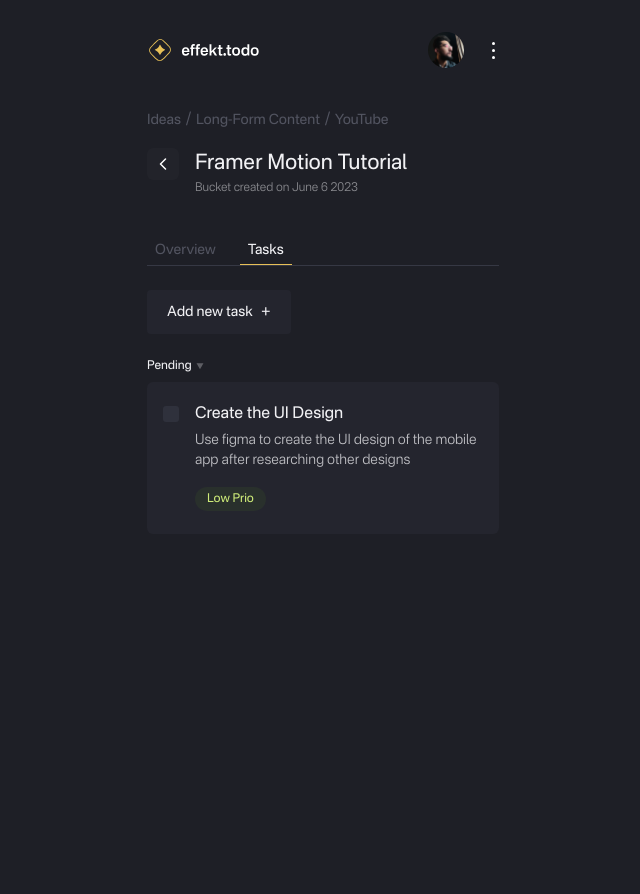
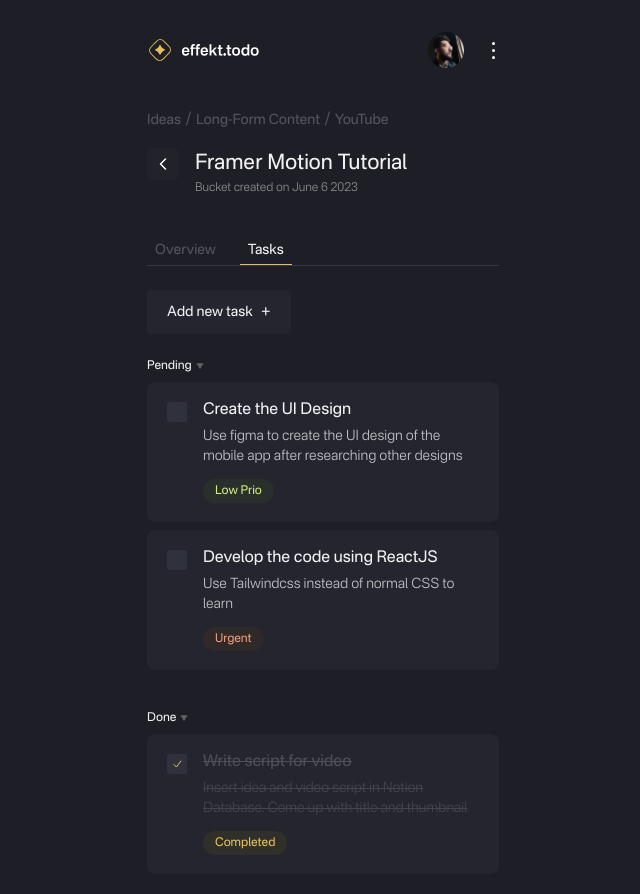
Before and after one commit to aalsayad/effekt.todo, a React (Vite) app: page / in a window 1280 px wide. Shown: the top 894 px of the page, without its empty margins (317-957 px from the left). Before the commit the page ends 800 px from the top, so only its background shows below. Built offline with nearby package versions, Linux system fonts and the light colour scheme.

Commit message:
zustand store, update task state

```diff
--- a/package.json
+++ b/package.json
@@ -11,7 +11,8 @@
   },
   "dependencies": {
     "react": "^18.2.0",
-    "react-dom": "^18.2.0"
+    "react-dom": "^18.2.0",
+    "zustand": "^4.3.8"
   },
   "devDependencies": {
     "@types/react": "^18.0.37",
--- a/src/Components/BucketContent.jsx
+++ b/src/Components/BucketContent.jsx
@@ -1,6 +1,10 @@
 import arrowBottom from '../assets/arrow-bottom.svg';
+import Task from './Task.jsx';
+import useStore from '../Store/Store.js';
 
 export default function BucketContent() {
+  const tasks = useStore((state) => state.tasks);
+
   return (
     <>
       <div className='flex gap-4 border-b-[var(--border)] border-b-[1px] mb-6'>
@@ -18,18 +22,39 @@
         <p className='flex items-center text-xs gap-1'>
           Pending <img src={arrowBottom} className='w-2 opacity-30' />
         </p>
-        <div className='flex items-start gap-4 py-5 px-4 pb-6 w-full min-h-[50px] bg-[var(--light-navy)] rounded-md'>
-          <div className='cursor-pointer mt-1 min-w-[16px] min-h-[16px] bg-[#2F313C] rounded-[3px]'></div>
-          <div>
-            <div className='mb-4'>
-              <h4 className='text-base mb-1'>Create the UI Design</h4>
-              <p className='text-sm opacity-[0.75] font-light'>
-                Use figma to create the UI design of the mobile app after researching other designs
-              </p>
-            </div>
-            <span className=' px-[12px] py-[6px] text-xs text-[#CEEC79] bg-[#29302C] rounded-full'>Low Prio</span>
-          </div>
-        </div>
+        {tasks.map((task) => {
+          if (!task.completed) {
+            return (
+              <Task
+                id={task.id}
+                key={task.id}
+                heading={task.heading}
+                description={task.description}
+                priority={task.priority}
+                completed={task.completed}
+              />
+            );
+          }
+        })}
+      </div>
+      <div className='flex flex-col gap-2 mt-10'>
+        <p className='flex items-center text-xs gap-1'>
+          Done <img src={arrowBottom} className='w-2 opacity-30' />
+        </p>
+        {tasks.map((task) => {
+          if (task.completed) {
+            return (
+              <Task
+                id={task.id}
+                key={task.id}
+                heading={task.heading}
+                description={task.description}
+                priority={task.priority}
+                completed={task.completed}
+              />
+            );
+          }
+        })}
       </div>
     </>
   );
--- /dev/null
+++ b/src/Components/Task.jsx
@@ -0,0 +1,41 @@
+import useStore from '../Store/Store';
+
+function Task({ id, heading, description, priority, completed }) {
+  const updateTasks = useStore((state) => state.updateTasks);
+  const handleCheckboxClick = () => {
+    updateTasks(id);
+  };
+
+  return (
+    <div className='flex items-start gap-4 p-4 px-5 pb-5 w-full min-h-[50px] bg-[var(--light-navy)] rounded-lg'>
+      <div
+        onClick={handleCheckboxClick}
+        className='flex items-center justify-center cursor-pointer mt-1 min-w-[20px] min-h-[20px] bg-[#2F313C] rounded-[3px]'
+      >
+        {completed && (
+          <svg width='9' height='8' viewBox='0 0 9 8' fill='none' xmlns='http://www.w3.org/2000/svg'>
+            <path d='M1 4.6L3.4 7L7.9 1' stroke='#E7C057' strokeLinecap='round' strokeLinejoin='round' />
+          </svg>
+        )}
+      </div>
+      <div>
+        <div className={`mb-3 ${completed && 'line-through opacity-20'}`}>
+          <h4 className={`text-base mb-1 `}>{heading}</h4>
+          <p className='text-sm opacity-[0.75] font-light'>{description}</p>
+        </div>
+        <span
+          className={`px-[12px] py-[6px] text-xs rounded-full
+          ${priority == 'Low Prio' && 'text-[#CEEC79] bg-[#29302C]'}
+          ${priority == 'High Prio' && 'text-[#798BEC] bg-[#2F2F37]'}
+          ${priority == 'Urgent' && 'text-[#EC9B79] bg-[#302929]'}
+          ${completed && 'text-[#E7C057] bg-[#302F29]'}
+          `}
+        >
+          {!completed ? priority : 'Completed'}
+        </span>
+      </div>
+    </div>
+  );
+}
+
+export default Task;
--- /dev/null
+++ b/src/Store/Store.js
@@ -0,0 +1,50 @@
+import { create } from 'zustand';
+
+const useStore = create((set, get) => ({
+  tasks: [
+    {
+      id: 1,
+      heading: 'Create the UI Design',
+      description: 'Use figma to create the UI design of the mobile app after researching other designs',
+      priority: 'Low Prio',
+      completed: false,
+    },
+    {
+      id: 2,
+      heading: 'Develop the code using ReactJS',
+      description: 'Use Tailwindcss instead of normal CSS to learn',
+      priority: 'Urgent',
+      completed: false,
+    },
+    {
+      id: 3,
+      heading: 'Write script for video',
+      description: 'Insert idea and video script in Notion Database. Come up with title and thumbnail',
+      priority: 'High Prio',
+      completed: true,
+    },
+  ],
+  updateTasks: (id) => {
+    const tasks = get().tasks;
+    const newTasks = tasks.map((task) => {
+      if (id === task.id && !task.completed) {
+        return {
+          ...task,
+          completed: true,
+        };
+      } else if (id === task.id && task.completed) {
+        return {
+          ...task,
+          completed: false,
+        };
+      } else {
+        return task;
+      }
+    });
+    set(() => ({
+      tasks: newTasks,
+    }));
+  },
+}));
+
+export default useStore;
```
Also changed, not shown: .eslintrc.cjs (deleted), src/assets/tick.svg (added), 1 other file (tests, documents, lock files or other folders).
